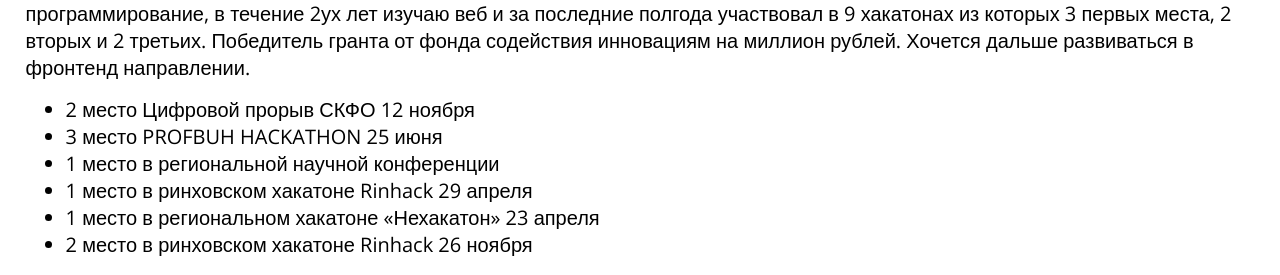
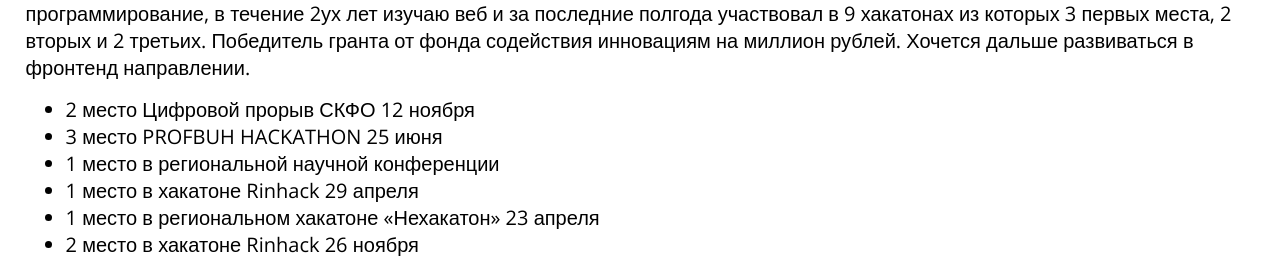
Before and after one commit to loqiemon/loqiemon.github.io, a plain HTML site: page index.htm in a window 1280 px wide. Shown: the part 220-495 px from the top of the page. Drawn offline with nearby package versions, Linux system fonts and the light colour scheme; a web font is replaced by a local one.

Commit message:
[UPDATE]: Add new info

```diff
--- a/index.htm
+++ b/index.htm
@@ -65,15 +65,11 @@
 				<li class="hackatons-item">
 					1 место в региональной научной конференции
 				</li>
-				<li class="hackatons-item">
-					1 место в ринховском хакатоне Rinhack 29 апреля
-				</li>
+				<li class="hackatons-item">1 место в хакатоне Rinhack 29 апреля</li>
 				<li class="hackatons-item">
 					1 место в региональном хакатоне «Нехакатон» 23 апреля
 				</li>
-				<li class="hackatons-item">
-					2 место в ринховском хакатоне Rinhack 26 ноября
-				</li>
+				<li class="hackatons-item">2 место в хакатоне Rinhack 26 ноября</li>
 			</ul>
 			<h2 class="education">Опыт и проекты</h2>
 			<ul class="projects">
```
